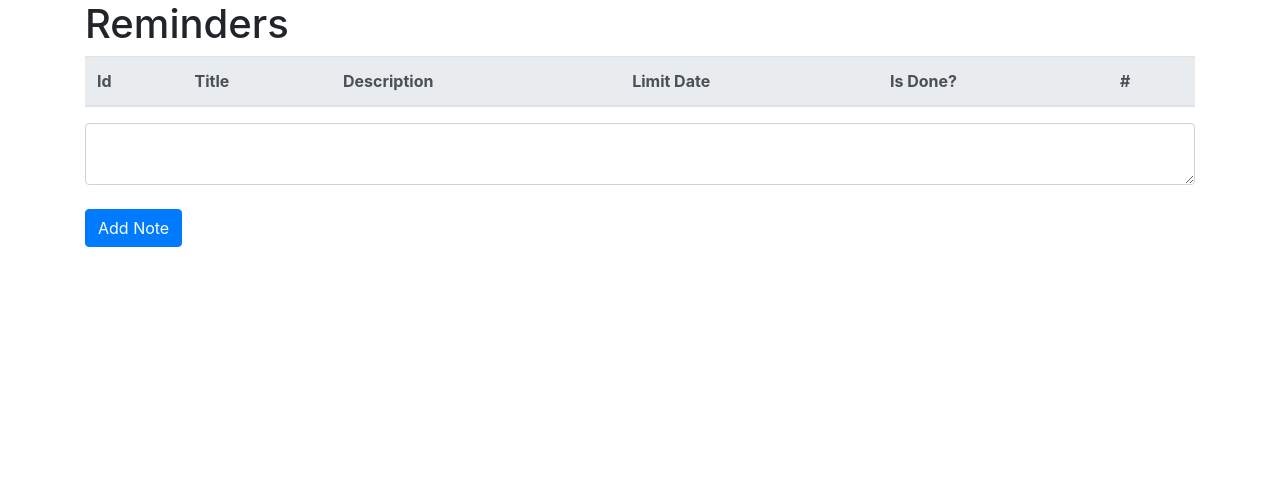
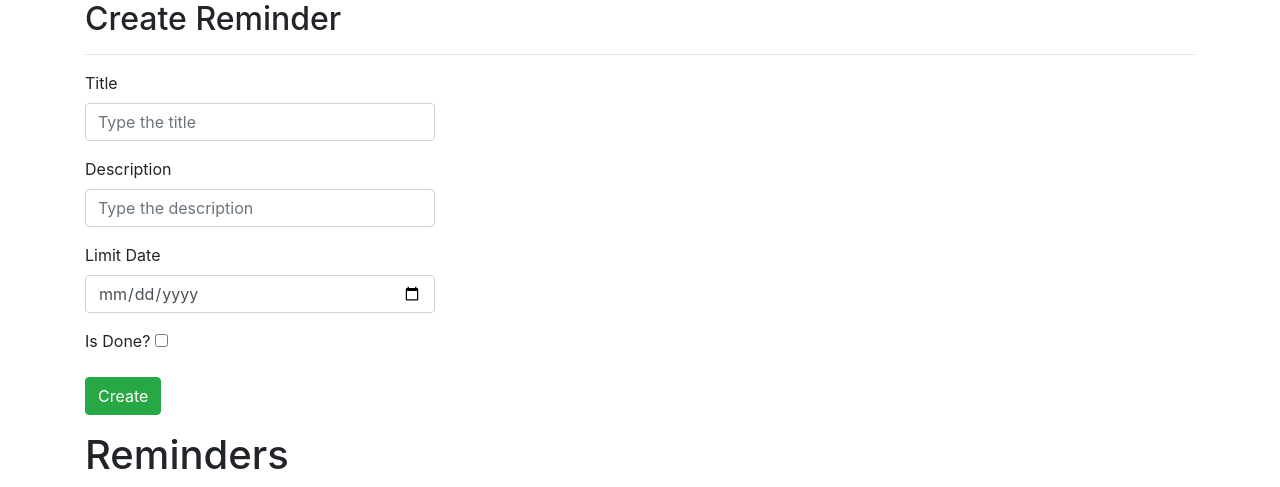
Before and after one commit to KaueReinbold/Reminders-Python, a Flask app: page / in a window 1280 px wide. Shown: the part 56-543 px from the top of the page. Run offline with Flask 2, Linux system fonts and the light colour scheme; the visitor is signed in with stand-in values (Sample User, id 1); data comes from the database, SQL or seed files in the repository; data that the repository does not hold is empty; some libraries are stand-ins or nearby versions.

Commit message:
feat: create new reminder
Refs: #1

```diff
--- a/website/models.py
+++ b/website/models.py
@@ -8,7 +8,7 @@ class Reminder(db.Model):
     title = db.Column(db.String(50))
     description = db.Column(db.String(200))
     limit_date = db.Column(db.DateTime(timezone=True))
-    is_done = db.Column(db.Boolean())
+    is_done = db.Column(db.Boolean, unique=False, default=False)
     created_date = db.Column(db.DateTime(timezone=True), default=func.now())
     user_id = db.Column(db.Integer, db.ForeignKey('user.id'))
 
--- a/website/templates/home.html
+++ b/website/templates/home.html
@@ -1,5 +1,53 @@
 {% extends 'index.html' %} {% block title %}Home{% endblock %}\ {% block content
 %}
+
+<h2>Create Reminder</h2>
+<hr />
+<div class="row">
+  <div class="col-md-4">
+    <form method="post" id="formCreate">
+      <div class="form-group">
+        <label for="title" class="control-label">Title</label>
+        <input
+          name="title"
+          class="form-control"
+          maxlength="50"
+          placeholder="Type the title"
+        />
+      </div>
+      <div class="form-group">
+        <label for="description" class="control-label">Description</label>
+        <input
+          name="description"
+          class="form-control"
+          maxlength="150"
+          placeholder="Type the description"
+        />
+      </div>
+      <div class="form-group">
+        <label for="limit_date" class="control-label">Limit Date</label>
+        <input
+          name="limit_date"
+          class="form-control"
+          type="date"
+          placeholder="Select the limit date"
+        />
+      </div>
+      <div class="form-group">
+        <div class="checkbox">
+          <label>
+            Is Done?
+            <input name="is_done" type="checkbox" />
+          </label>
+        </div>
+      </div>
+      <div class="form-group">
+        <input type="submit" value="Create" class="btn btn-success" />
+      </div>
+    </form>
+  </div>
+</div>
+
 <h1>Reminders</h1>
 
 <table class="table" id="remindersTable">
@@ -35,11 +83,4 @@
   </tbody>
 </table>
 
-<form method="post">
-  <textarea class="form-control" name="note" id="note"></textarea>
-  <br />
-  <div>
-    <button type="submit" class="btn btn-primary">Add Note</button>
-  </div>
-</form>
 {% endblock %}
--- a/website/views.py
+++ b/website/views.py
@@ -24,7 +24,7 @@ def home():
         title = request.form.get('title')
         description = request.form.get('description')
         limit_date = validate_date(request.form.get('limit_date'))
-        is_done = request.form.get('is_done') or False
+        is_done = bool(request.form.get('is_done'))
 
         if len(title) < 1:
             flash('Title is too short!', category='error')
```
